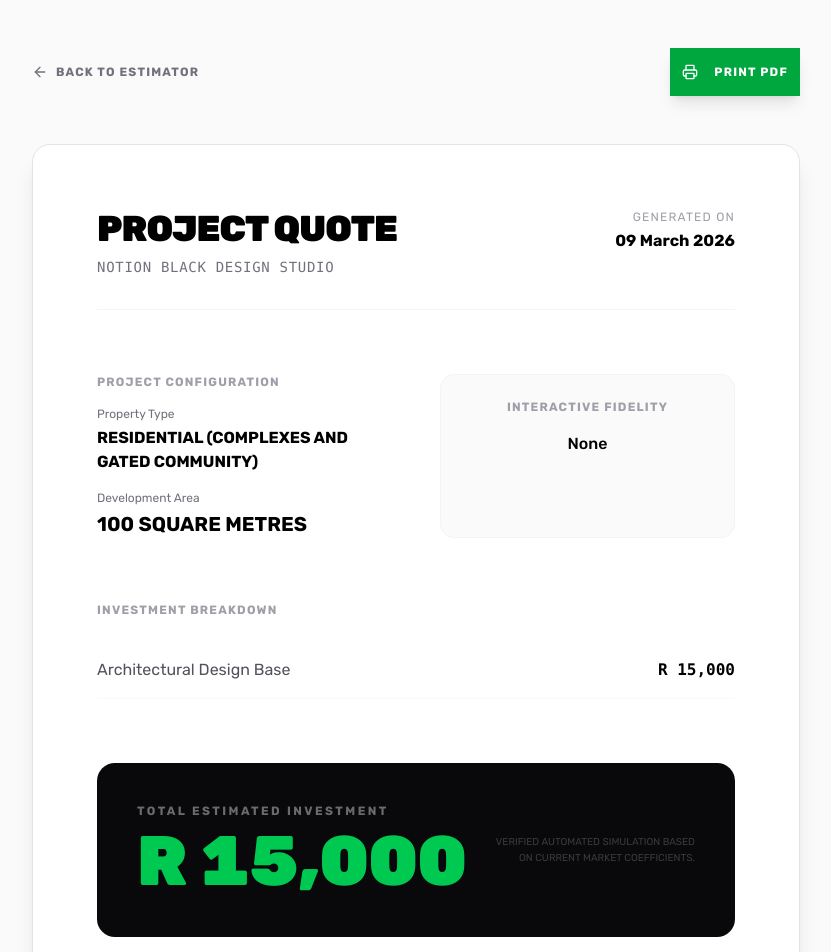
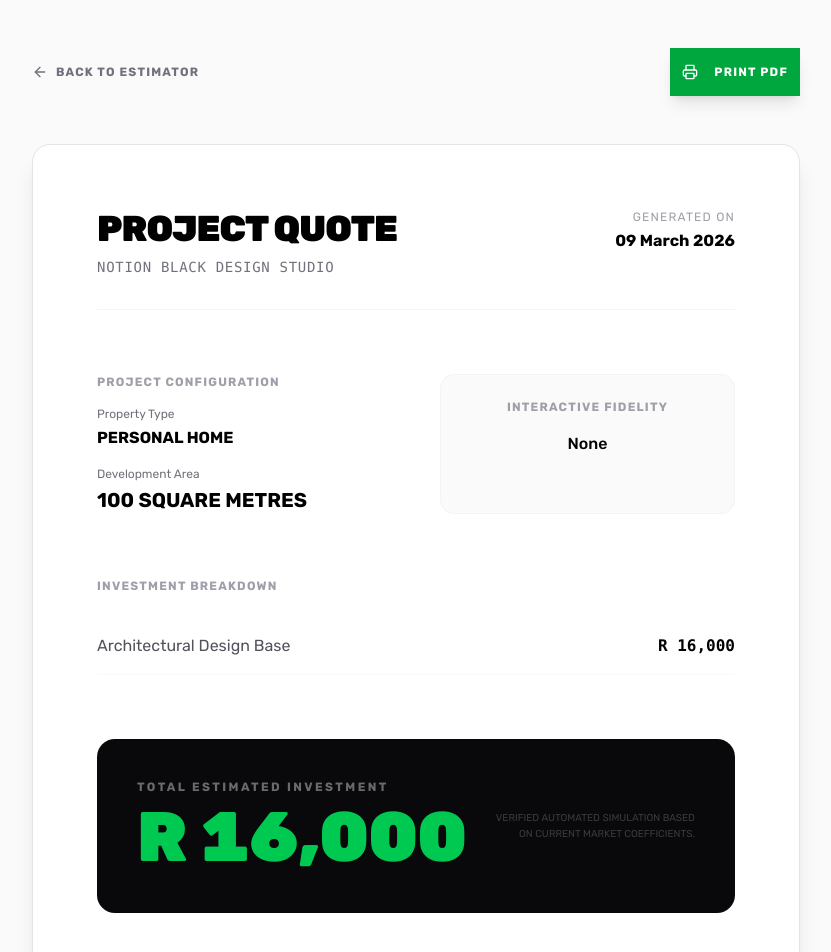
Before and after one commit to notionblack/NotionBlack, a Next.js app: page /quote in a window 1280 px wide. Shown: the top 952 px of the page, without its empty margins (224-1055 px from the left). Built offline with nearby package versions, Linux system fonts and the light colour scheme.

Commit message:
feat: New pricing structure, interactive tiers, and landscaping

```diff
--- a/src/app/quote/page.tsx
+++ b/src/app/quote/page.tsx
@@ -7,50 +7,47 @@ import { Button } from "@/components/ui/button";
 import { Suspense } from "react";
 
 const PROJECT_TYPES = [
-    { id: "residential", label: "Residential (Complexes and Gated Community)", rate: 150 },
-    { id: "homes", label: "Homes", rate: 150 },
-    { id: "commercial", label: "Commercial (Lodges, Malls, Reserves)", rate: 150 },
+    { id: "homes", label: "Personal Home", rate: 160 },
+    { id: "residential", label: "Property Development (Residential Estates and Complexes)", rate: 180 },
+    { id: "commercial", label: "Commercial Projects", rate: 200 },
 ];
 
 const INTERACTIVE_LEVELS = [
     { id: "none", label: "None", percent: 0 },
-    { id: "tier1", label: "Tier 1 — Doors and Windows", percent: 0.3 },
-    { id: "tier2", label: "Tier 2 — Doors, Windows, Cupboards, Shelves", percent: 0.6 },
-    { id: "tier3", label: "Tier 3 — Full Interaction (TVs, Fridge, Lights, Appliances)", percent: 0.9 },
+    { id: "tier1", label: "Tier 1 (Doors and Windows)", percent: 0.3 },
+    { id: "tier2", label: "Tier 2 (+ Cupboards and Shelves)", percent: 0.6 },
+    { id: "tier3", label: "Tier 3 (+Appliances and Full interactivity)", percent: 0.9 },
 ];
 
 function QuoteContent() {
     const searchParams = useSearchParams();
     const router = useRouter();
 
-    const type = searchParams.get("type") || "residential";
+    const type = searchParams.get("type") || "homes";
     const sqm = parseInt(searchParams.get("sqm") || "100", 10);
     const interior = searchParams.get("interior") === "true";
     const landscape = searchParams.get("landscape") === "true";
-    const analysis = searchParams.get("analysis") === "true";
     const gameMode = searchParams.get("gameMode") === "true";
     const interactive = searchParams.get("interactive") || "none";
 
     const calculateTotals = () => {
-        const rate = PROJECT_TYPES.find(t => t.id === type)?.rate || 150;
+        const rate = PROJECT_TYPES.find(t => t.id === type)?.rate || 160;
         const projectDesignCost = sqm * rate;
 
         const interiorCost = interior ? projectDesignCost * 0.30 : 0;
-        const landscapingCost = landscape ? projectDesignCost * 0.30 : 0;
-        const analysisCost = analysis ? projectDesignCost * 0.25 : 0;
-        const gameModeCost = gameMode ? projectDesignCost * 0.50 : 0;
+        const gameModeCost = gameMode ? projectDesignCost * 0.30 : 0; // 30% as midpoint
+        const landscapeCost = landscape ? sqm * 40 : 0;
 
         const interactivePercent = INTERACTIVE_LEVELS.find(l => l.id === interactive)?.percent || 0;
         const interactiveCost = projectDesignCost * interactivePercent;
 
-        const total = projectDesignCost + interiorCost + landscapingCost + analysisCost + gameModeCost + interactiveCost;
+        const total = projectDesignCost + interiorCost + gameModeCost + landscapeCost + interactiveCost;
 
         return {
             projectDesignCost,
             interiorCost,
-            landscapingCost,
-            analysisCost,
             gameModeCost,
+            landscapeCost,
             interactiveCost,
             total
         };
@@ -137,35 +134,28 @@ function QuoteContent() {
 
                                 {interior && (
                                     <div className="flex justify-between items-center py-4 border-b border-zinc-50">
-                                        <span className="text-zinc-600">Interior Design Extension</span>
+                                        <span className="text-zinc-600">Interior Detailing</span>
                                         <span className="font-mono text-black">R {costs.interiorCost.toLocaleString()}</span>
                                     </div>
                                 )}
 
                                 {landscape && (
                                     <div className="flex justify-between items-center py-4 border-b border-zinc-50">
-                                        <span className="text-zinc-600">Landscaping Extension</span>
-                                        <span className="font-mono text-black">R {costs.landscapingCost.toLocaleString()}</span>
+                                        <span className="text-zinc-600">Landscaping</span>
+                                        <span className="font-mono text-black">R {costs.landscapeCost.toLocaleString()}</span>
                                     </div>
                                 )}
 
                                 {costs.interactiveCost > 0 && (
                                     <div className="flex justify-between items-center py-4 border-b border-zinc-50">
-                                        <span className="text-zinc-600">Interactive Logic Systems</span>
+                                        <span className="text-zinc-600">{activeInteractiveLevel?.label.split('(')[0]}</span>
                                         <span className="font-mono text-black">R {costs.interactiveCost.toLocaleString()}</span>
-                                    </div>
-                                )}
-
-                                {analysis && (
-                                    <div className="flex justify-between items-center py-4 border-b border-zinc-50">
-                                        <span className="text-zinc-600">Statistical Digital Analysis</span>
-                                        <span className="font-mono text-black">R {costs.analysisCost.toLocaleString()}</span>
                                     </div>
                                 )}
 
                                 {gameMode && (
                                     <div className="flex justify-between items-center py-4 border-b border-zinc-50">
-                                        <span className="text-zinc-600">Game Mode Environment Implementation</span>
+                                        <span className="text-zinc-600">VR Game Mode Implementation</span>
                                         <span className="font-mono text-black">R {costs.gameModeCost.toLocaleString()}</span>
                                     </div>
                                 )}
--- a/src/components/sections/ProjectEstimator.tsx
+++ b/src/components/sections/ProjectEstimator.tsx
@@ -15,52 +15,49 @@ import {
 } from "@/components/ui/select";
 
 const PROJECT_TYPES = [
-    { id: "residential", label: "Residential (Complexes and Gated Community)", short: "Residential", rate: 150 },
-    { id: "homes", label: "Homes", short: "Homes", rate: 150 },
-    { id: "commercial", label: "Commercial (Lodges, Malls, Reserves)", short: "Commercial", rate: 150 },
+    { id: "homes", label: "Personal Home", short: "Home", rate: 160 },
+    { id: "residential", label: "Property Development (Residential Estates and Complexes)", short: "Estates", rate: 180 },
+    { id: "commercial", label: "Commercial Projects", short: "Commercial", rate: 200 },
 ] as const;
 
 type ProjectTypeId = typeof PROJECT_TYPES[number]['id'];
 
 const INTERACTIVE_LEVELS = [
     { id: "none", label: "None", percent: 0 },
-    { id: "tier1", label: "Tier 1 — Doors and Windows", percent: 0.3 },
-    { id: "tier2", label: "Tier 2 — Doors, Windows, Cupboards, Shelves", percent: 0.6 },
-    { id: "tier3", label: "Tier 3 — Full Interaction (TVs, Fridge, Lights, Appliances)", percent: 0.9 },
+    { id: "tier1", label: "Tier 1 (Doors and Windows)", percent: 0.3 },
+    { id: "tier2", label: "Tier 2 (+ Cupboards and Shelves)", percent: 0.6 },
+    { id: "tier3", label: "Tier 3 (+Appliances and Full interactivity)", percent: 0.9 },
 ] as const;
 
 export function ProjectEstimator() {
     const router = useRouter();
-    const [projectType, setProjectType] = useState<ProjectTypeId>("residential");
+    const [projectType, setProjectType] = useState<ProjectTypeId>("homes");
     const [sqm, setSqm] = useState(100);
     const [addons, setAddons] = useState({
         interior: false,
+        gameMode: false,
         landscape: false,
-        analysis: false,
-        gameMode: false,
     });
     const [interactiveLevel, setInteractiveLevel] = useState<string>("none");
 
     const calculateTotals = () => {
-        const rate = PROJECT_TYPES.find(t => t.id === projectType)?.rate || 150;
+        const rate = PROJECT_TYPES.find(t => t.id === projectType)?.rate || 160;
         const projectDesignCost = sqm * rate;
 
         const interiorCost = addons.interior ? projectDesignCost * 0.30 : 0;
-        const landscapingCost = addons.landscape ? projectDesignCost * 0.30 : 0;
-        const analysisCost = addons.analysis ? projectDesignCost * 0.25 : 0;
-        const gameModeCost = addons.gameMode ? projectDesignCost * 0.50 : 0;
+        const gameModeCost = addons.gameMode ? projectDesignCost * 0.30 : 0;
+        const landscapeCost = addons.landscape ? sqm * 40 : 0;
 
         const interactivePercent = INTERACTIVE_LEVELS.find(l => l.id === interactiveLevel)?.percent || 0;
         const interactiveCost = projectDesignCost * interactivePercent;
 
-        const total = projectDesignCost + interiorCost + landscapingCost + analysisCost + gameModeCost + interactiveCost;
+        const total = projectDesignCost + interiorCost + gameModeCost + landscapeCost + interactiveCost;
 
         return {
             projectDesignCost,
             interiorCost,
-            landscapingCost,
-            analysisCost,
             gameModeCost,
+            landscapeCost,
             interactiveCost,
             total
         };
@@ -74,9 +71,8 @@ export function ProjectEstimator() {
             type: projectType,
             sqm: sqm.toString(),
             interior: addons.interior.toString(),
+            gameMode: addons.gameMode.toString(),
             landscape: addons.landscape.toString(),
-            analysis: addons.analysis.toString(),
-            gameMode: addons.gameMode.toString(),
             interactive: interactiveLevel,
         });
 
@@ -175,7 +171,7 @@ export function ProjectEstimator() {
                                         className={`flex items-center gap-2 py-2 px-4 rounded-full text-sm font-medium border transition-colors ${addons.interior ? "bg-white text-black border-white" : "bg-transparent text-white/70 border-white/20 hover:border-white/40"
                                             }`}
                                     >
-                                        <Layout className="w-4 h-4" /> Interior Design
+                                        <Layout className="w-4 h-4" /> Interior Detailing
                                     </button>
                                     <button
                                         onClick={() => setAddons((prev) => ({ ...prev, landscape: !prev.landscape }))}
@@ -185,18 +181,11 @@ export function ProjectEstimator() {
                                         <Trees className="w-4 h-4" /> Landscaping
                                     </button>
                                     <button
-                                        onClick={() => setAddons((prev) => ({ ...prev, analysis: !prev.analysis }))}
-                                        className={`flex items-center gap-2 py-2 px-4 rounded-full text-sm font-medium border transition-colors ${addons.analysis ? "bg-white text-black border-white" : "bg-transparent text-white/70 border-white/20 hover:border-white/40"
-                                            }`}
-                                    >
-                                        <BarChart className="w-4 h-4" /> Analysis
-                                    </button>
-                                    <button
                                         onClick={() => setAddons((prev) => ({ ...prev, gameMode: !prev.gameMode }))}
                                         className={`flex items-center gap-2 py-2 px-4 rounded-full text-sm font-medium border transition-colors ${addons.gameMode ? "bg-white text-black border-white" : "bg-transparent text-white/70 border-white/20 hover:border-white/40"
                                             }`}
                                     >
-                                        <Video className="w-4 h-4" /> Game Mode
+                                        <Video className="w-4 h-4" /> VR Game Mode
                                     </button>
                                 </div>
                             </div>
@@ -249,31 +238,25 @@ export function ProjectEstimator() {
                                     <AnimatePresence>
                                         {addons.interior && (
                                             <motion.div initial={{ opacity: 0, height: 0 }} animate={{ opacity: 1, height: "auto" }} exit={{ opacity: 0, height: 0 }} className="flex justify-between items-center text-white/80 pb-3 border-b border-white/10 overflow-hidden">
-                                                <span>Interior Design</span>
+                                                <span>Interior Detailing</span>
                                                 <span className="font-mono text-green-400">R {costs.interiorCost.toLocaleString()}</span>
                                             </motion.div>
                                         )}
                                         {addons.landscape && (
                                             <motion.div initial={{ opacity: 0, height: 0 }} animate={{ opacity: 1, height: "auto" }} exit={{ opacity: 0, height: 0 }} className="flex justify-between items-center text-white/80 pb-3 border-b border-white/10 overflow-hidden">
                                                 <span>Landscaping</span>
-                                                <span className="font-mono text-green-400">R {costs.landscapingCost.toLocaleString()}</span>
+                                                <span className="font-mono text-green-400">R {costs.landscapeCost.toLocaleString()}</span>
                                             </motion.div>
                                         )}
                                         {costs.interactiveCost > 0 && activeInteractiveLevel && (
                                             <motion.div initial={{ opacity: 0, height: 0 }} animate={{ opacity: 1, height: "auto" }} exit={{ opacity: 0, height: 0 }} className="flex justify-between items-center text-white/80 pb-3 border-b border-white/10 overflow-hidden">
-                                                <span>{activeInteractiveLevel.label.split('—')[0].trim()}</span>
+                                                <span>{activeInteractiveLevel.label.split('(')[0].trim()}</span>
                                                 <span className="font-mono text-green-400">R {costs.interactiveCost.toLocaleString()}</span>
-                                            </motion.div>
-                                        )}
-                                        {addons.analysis && (
-                                            <motion.div initial={{ opacity: 0, height: 0 }} animate={{ opacity: 1, height: "auto" }} exit={{ opacity: 0, height: 0 }} className="flex justify-between items-center text-white/80 pb-3 border-b border-white/10 overflow-hidden">
-                                                <span>Analysis</span>
-                                                <span className="font-mono text-green-400">R {costs.analysisCost.toLocaleString()}</span>
                                             </motion.div>
                                         )}
                                         {addons.gameMode && (
                                             <motion.div initial={{ opacity: 0, height: 0 }} animate={{ opacity: 1, height: "auto" }} exit={{ opacity: 0, height: 0 }} className="flex justify-between items-center text-white/80 pb-3 border-b border-white/10 overflow-hidden">
-                                                <span className="text-white/80">Game Mode</span>
+                                                <span className="text-white/80">VR Game Mode</span>
                                                 <span className="font-mono text-green-400">R {costs.gameModeCost.toLocaleString()}</span>
                                             </motion.div>
                                         )}
```
